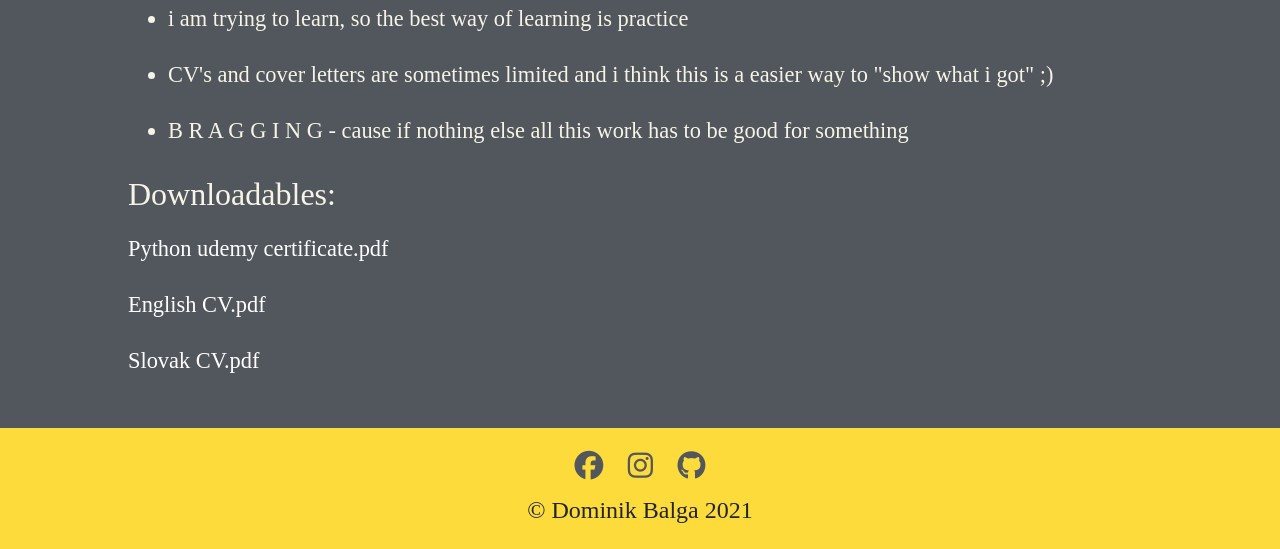
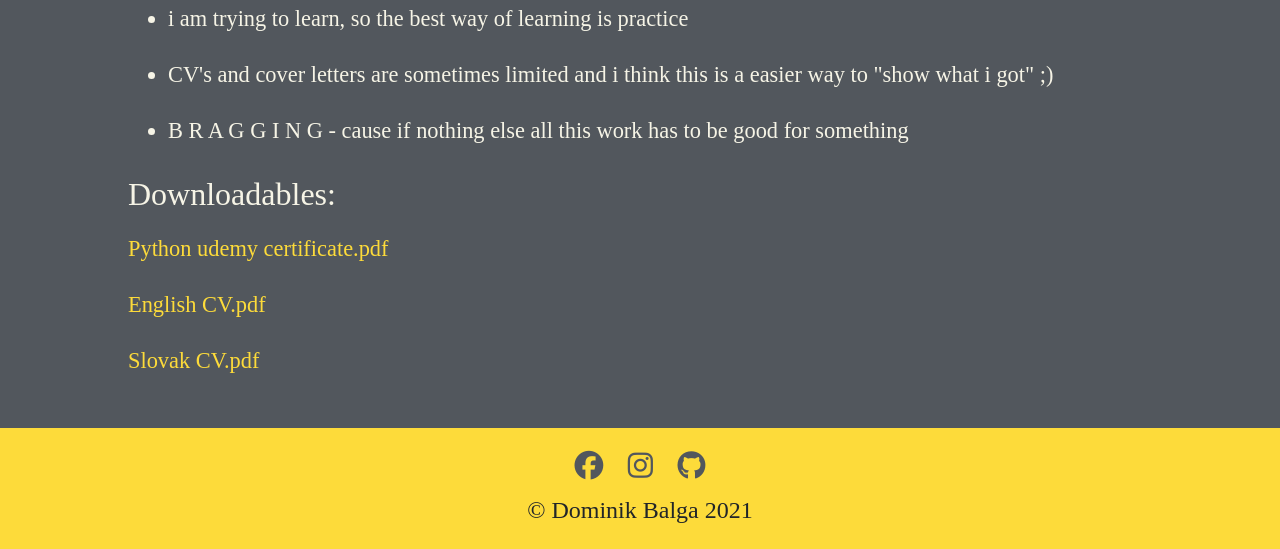
Before and after one commit to DominikBalga/MyPersonalSite, a Flask app: page /about-me in a window 1280 px wide. Shown: the part 1719-2268 px from the top of the page. Run offline with Flask 2, Linux system fonts and the light colour scheme; some libraries are stand-ins or nearby versions; some web fonts are replaced.

Commit message:
link color change

```diff
--- a/static/css/styles.css
+++ b/static/css/styles.css
@@ -119,6 +119,9 @@ margin : 0 0;
 padding-bottom: 10px;
 }
 a{
+color: #fddb3a;
+}
+a:hover{
 color: white;
 }
 
```
